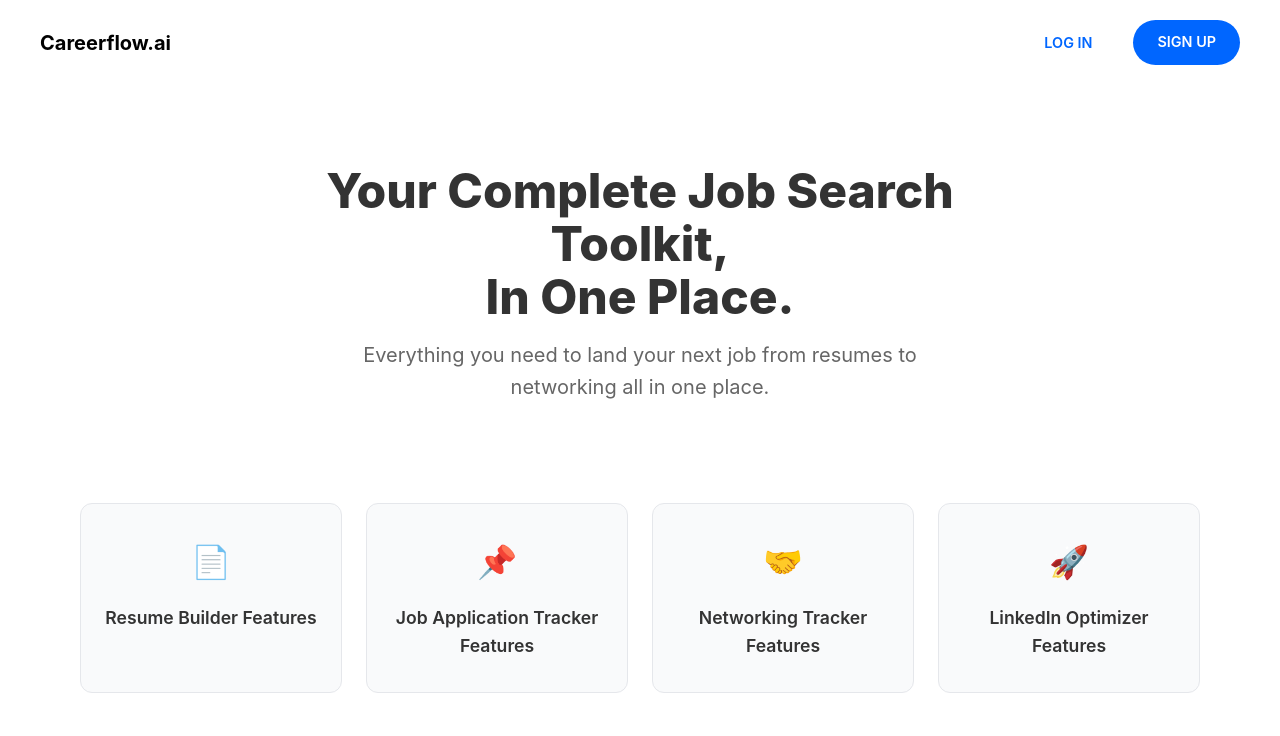
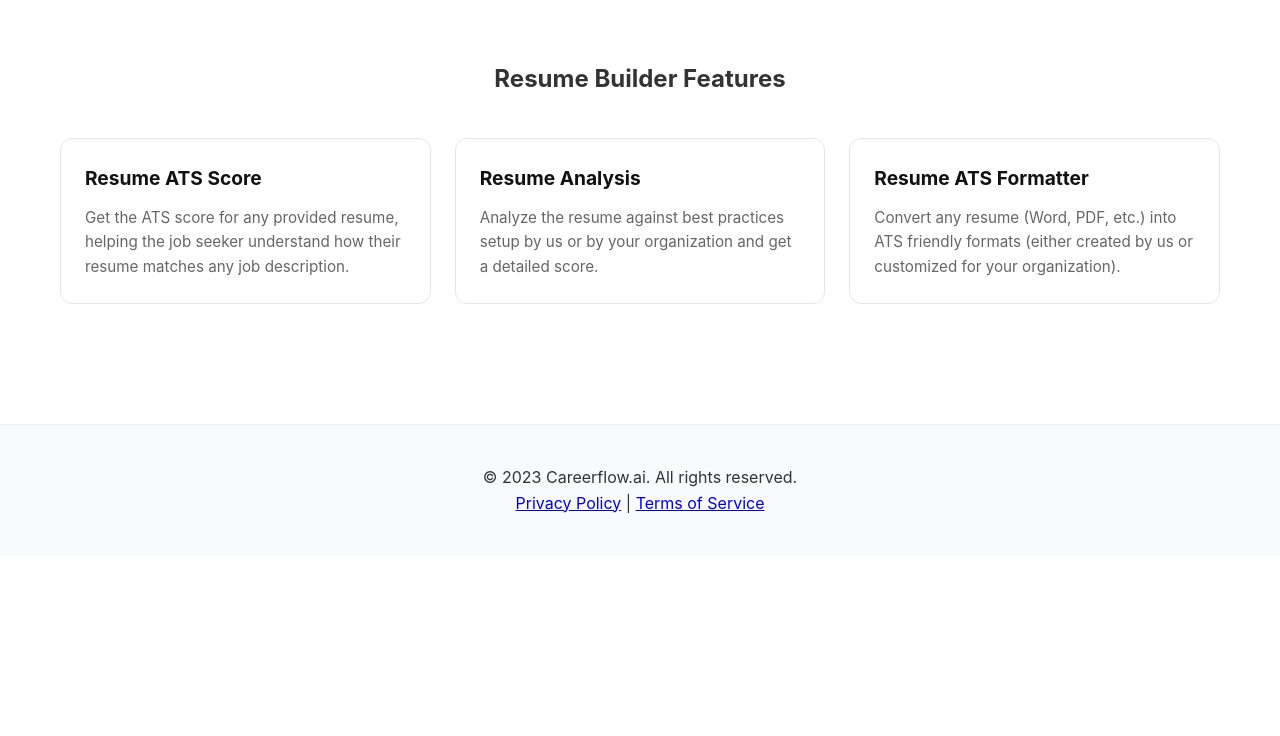
Before and after one commit to moboutrig/careerflow, a website: page index.html in a window 1280 px wide. Drawn offline with Linux system fonts and the light colour scheme.

Commit message:
Update index.html

```diff
--- a/index.html
+++ b/index.html
@@ -3,154 +3,108 @@
 <head>
     <meta charset="UTF-8">
     <meta name="viewport" content="width=device-width, initial-scale=1.0">
-    <title>Careerflow.ai Layout</title>
+    <title>Careerflow.ai - Resume Builder</title>
+
+    <!-- 3. The Meta Description: Text moved here as requested -->
+    <meta name="description" content="Your Career Copilot. AI-assisted tools and resources to get hired at FAANG, top tech, and more.">
+
     <style>
-        /* BASE STYLES (Reset & Font) */
+        /* BASE STYLES */
         * { box-sizing: border-box; margin: 0; padding: 0; }
-        body { font-family: -apple-system, BlinkMacSystemFont, "Segoe UI", Roboto, Helvetica, Arial, sans-serif; color: #333; line-height: 1.6; }
+        body { font-family: -apple-system, BlinkMacSystemFont, "Segoe UI", Roboto, sans-serif; color: #333; line-height: 1.6; }
 
-        /* HEADER LAYOUT */
-        header {
-            display: flex;
-            justify-content: space-between;
-            align-items: center;
-            padding: 20px 40px;
-            background: #fff;
+        /* LAYOUT UTILS */
+        .container { max-width: 1200px; margin: 0 auto; padding: 0 20px; }
+
+        /* FEATURE LIST STYLES (Refactored for <ul>) */
+        .feature-list-grid {
+            display: grid;
+            grid-template-columns: repeat(3, 1fr); /* 3 Column Layout */
+            gap: 24px;
+            list-style: none; /* Removes bullet points */
+            padding: 0;
+            margin-top: 30px;
         }
 
-        .logo { font-weight: 700; font-size: 1.25rem; color: #000; text-decoration: none; }
-
-        .auth-buttons { display: flex; gap: 16px; }
-
-        /* UI ELEMENT: Blue Pill Buttons */
-        .btn {
-            padding: 10px 24px;
-            border-radius: 50px; /* Pill Shape */
-            text-decoration: none;
-            font-weight: 600;
-            font-size: 0.9rem;
-            transition: opacity 0.2s;
+        /* CARD STYLES */
+        .feature-item {
+            display: flex; /* Ensures cards stretch to equal height */
         }
 
-        .btn-login { color: #0066ff; border: 1px solid transparent; }
-        .btn-signup { background-color: #0066ff; color: white; } /* Blue Pill */
-
-        .btn:hover { opacity: 0.9; }
-
-        /* HERO SECTION */
-        .hero {
-            text-align: center;
-            padding: 80px 20px 60px;
-            max-width: 800px;
-            margin: 0 auto;
+        .feature-card {
+            background: #fff;
+            border: 1px solid #e5e7eb;
+            border-radius: 12px;
+            padding: 24px;
+            width: 100%;
+            transition: box-shadow 0.2s;
         }
 
-        .hero h1 {
-            font-size: 3rem;
-            font-weight: 800;
-            margin-bottom: 16px;
-            line-height: 1.1;
-        }
+        .feature-card:hover { box-shadow: 0 10px 15px -3px rgba(0, 0, 0, 0.1); border-color: #0066ff; }
+        .feature-card h3 { color: #111; margin-bottom: 12px; font-size: 1.2rem; }
+        .feature-card p { color: #666; font-size: 0.95rem; }
 
-        .hero p {
-            font-size: 1.25rem;
-            color: #666;
-            max-width: 600px;
-            margin: 0 auto;
-        }
+        /* HEADER & FOOTER */
+        .section-header { margin-bottom: 40px; text-align: center; }
+        footer { background: #f9fafb; padding: 40px 0; border-top: 1px solid #eee; margin-top: 60px; text-align: center; }
 
-        /* CATEGORIES GRID (4-Column) */
-        .categories-section {
-            padding: 40px;
-            max-width: 1200px;
-            margin: 0 auto;
-        }
-
-        .grid-container {
-            display: grid;
-            grid-template-columns: repeat(4, 1fr); /* 4 Columns */
-            gap: 24px;
-        }
-
-        /* CARD STYLING */
-        .feature-card {
-            background: #f9fafb;
-            border: 1px solid #e5e7eb;
-            border-radius: 12px;
-            padding: 32px 24px;
-            text-align: center;
-            transition: transform 0.2s;
-        }
-
-        .feature-card:hover { transform: translateY(-5px); border-color: #0066ff; }
-
-        .icon-box {
-            font-size: 2rem;
-            margin-bottom: 16px;
-            display: inline-block;
-        }
-
-        .feature-card h3 {
-            font-size: 1.1rem;
-            font-weight: 600;
-        }
-
-        /* Responsive check for mobile (collapses grid) */
+        /* RESPONSIVE */
         @media (max-width: 768px) {
-            .grid-container { grid-template-columns: 1fr; }
-            .hero h1 { font-size: 2rem; }
+            .feature-list-grid { grid-template-columns: 1fr; }
         }
     </style>
 </head>
 <body>
 
-    <!-- 2. The Header -->
-    <header>
-        <a href="#" class="logo">Careerflow.ai</a>
-        <div class="auth-buttons">
-            <a href="#" class="btn btn-login">LOG IN</a>
-            <a href="#" class="btn btn-signup">SIGN UP</a>
-        </div>
-    </header>
+    <main class="container">
 
-    <main>
-        <!-- 1. The Hero -->
-        <section class="hero">
-            <h1>Your Complete Job Search Toolkit,<br> In One Place.</h1>
-            <p>Everything you need to land your next job from resumes to networking all in one place.</p>
+        <!-- 1. The Semantics: Wrapped in <section> -->
+        <section id="resume-builder" style="padding: 60px 0;">
+            <div class="section-header">
+                <h2>Resume Builder Features</h2>
+            </div>
+
+            <!-- 2. The Features: Using Unordered List (<ul>) for Accessibility -->
+            <ul class="feature-list-grid">
+
+                <!-- Feature 1: Resume ATS Score -->
+                <li class="feature-item">
+                    <article class="feature-card">
+                        <h3>Resume ATS Score</h3>
+                        <p>Get the ATS score for any provided resume, helping the job seeker understand how their resume matches any job description.</p>
+                    </article>
+                </li>
+
+                <!-- Feature 2: Resume Analysis -->
+                <li class="feature-item">
+                    <article class="feature-card">
+                        <h3>Resume Analysis</h3>
+                        <p>Analyze the resume against best practices setup by us or by your organization and get a detailed score.</p>
+                    </article>
+                </li>
+
+                <!-- Feature 3: Resume ATS Formatter -->
+                <li class="feature-item">
+                    <article class="feature-card">
+                        <h3>Resume ATS Formatter</h3>
+                        <p>Convert any resume (Word, PDF, etc.) into ATS friendly formats (either created by us or customized for your organization).</p>
+                    </article>
+                </li>
+
+            </ul>
         </section>
 
-        <!-- 3. The Categories -->
-        <section class="categories-section">
-            <div class="grid-container">
+    </main>
 
-                <!-- Card 1 -->
-                <div class="feature-card">
-                    <div class="icon-box">📄</div>
-                    <h3>Resume Builder Features</h3>
-                </div>
-
-                <!-- Card 2 -->
-                <div class="feature-card">
-                    <div class="icon-box">📌</div>
-                    <h3>Job Application Tracker Features</h3>
-                </div>
-
-                <!-- Card 3 -->
-                <div class="feature-card">
-                    <div class="icon-box">🤝</div>
-                    <h3>Networking Tracker Features</h3>
-                </div>
-
-                <!-- Card 4 -->
-                <div class="feature-card">
-                    <div class="icon-box">🚀</div>
-                    <h3>LinkedIn Optimizer Features</h3>
-                </div>
-
-            </div>
-        </section>
-    </main>
+    <!-- 1. The Semantics: Wrapped in <footer> -->
+    <footer>
+        <div class="container">
+            <p>&copy; 2023 Careerflow.ai. All rights reserved.</p>
+            <nav aria-label="Footer Links">
+                <a href="#">Privacy Policy</a> | <a href="#">Terms of Service</a>
+            </nav>
+        </div>
+    </footer>
 
 </body>
 </html>
```
